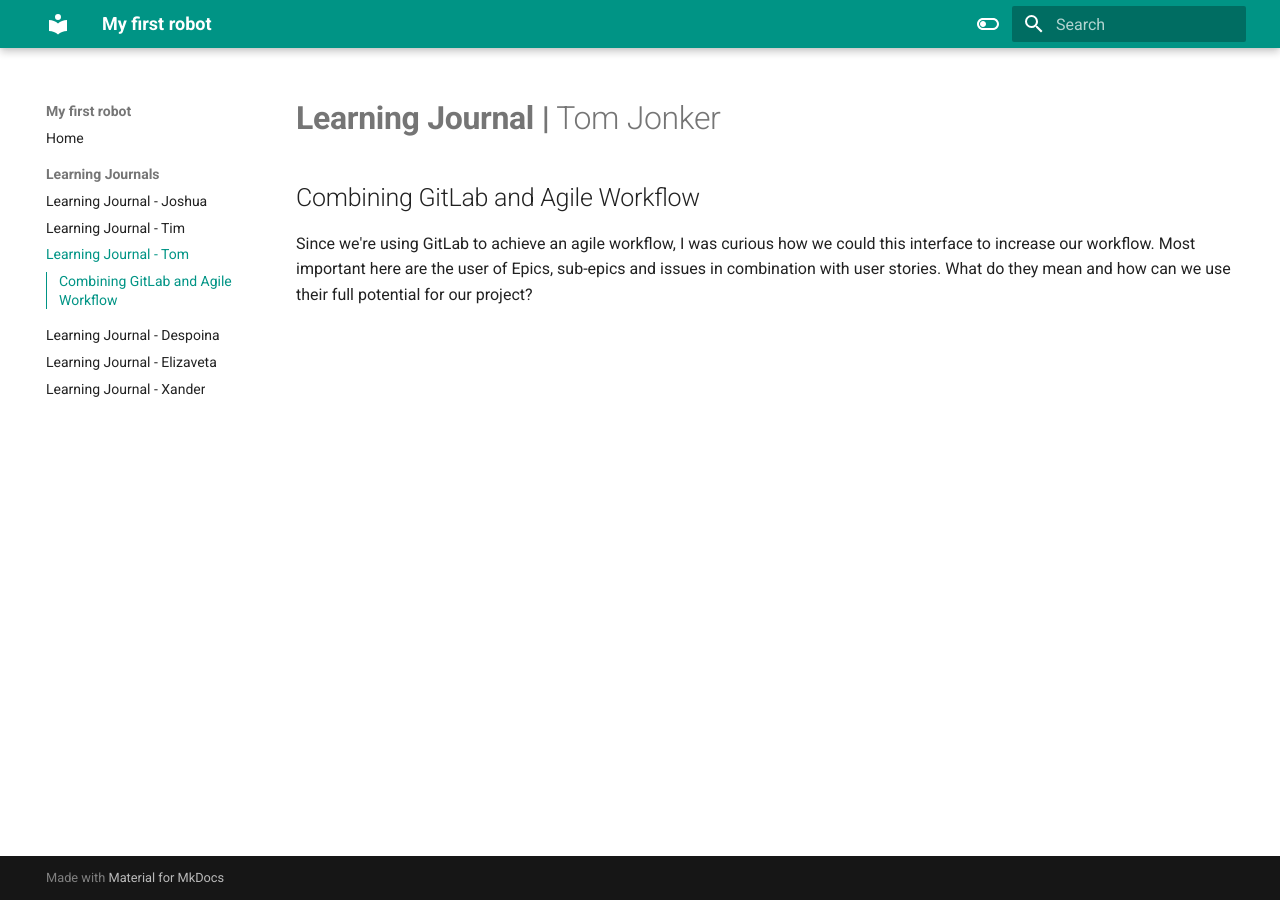
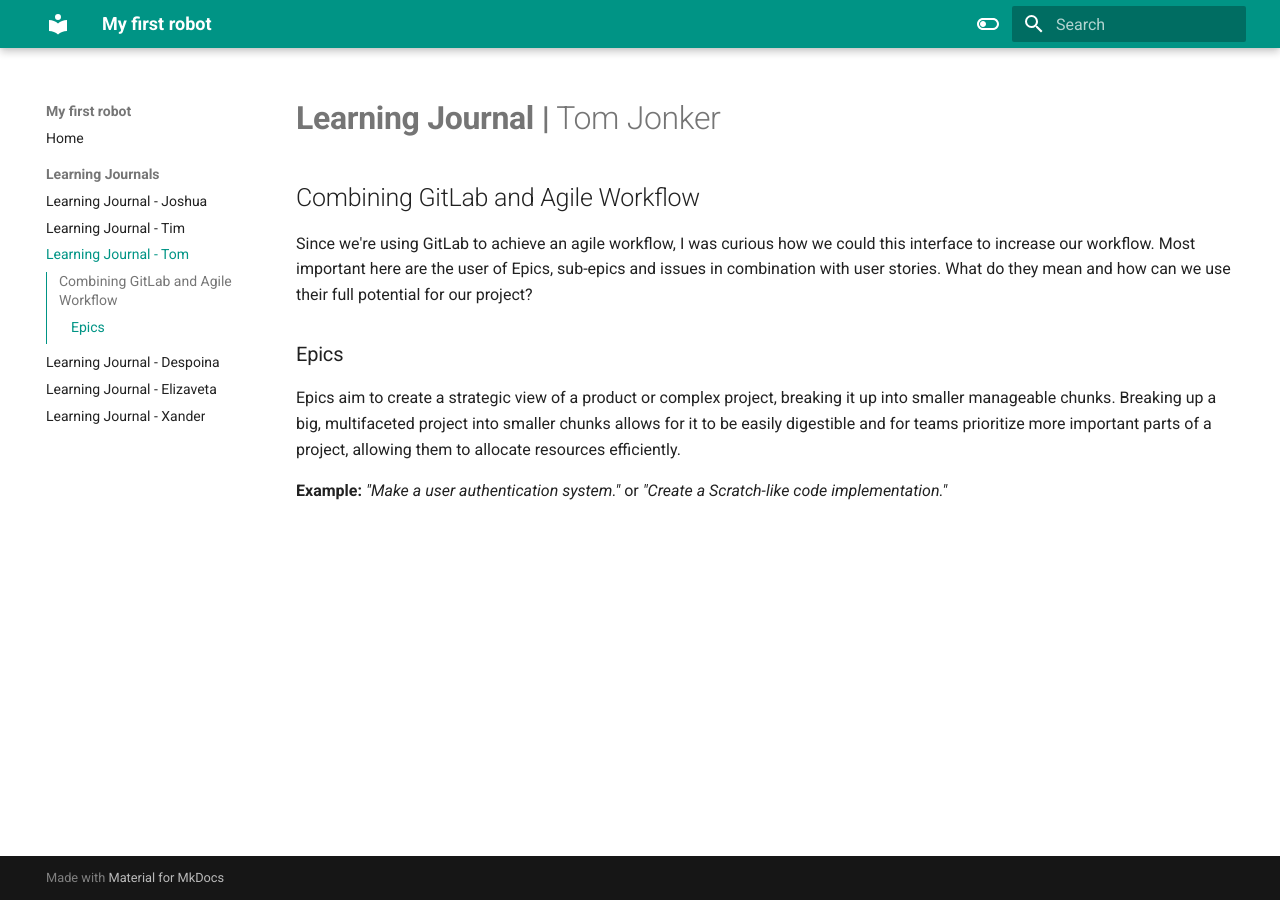
Before and after one commit to VioletHarmon2002/MyFirstRobot, an MkDocs documentation site: the page built from docs/Learning Journals/learning-journal-tom.md, in a window 1280 px wide. Built offline with MkDocs 1.6.1 and Material for MkDocs 9.7.7, drawn with Linux system fonts in a browser that asks for light colours.

Commit message:
Wrote some information about Epics

```diff
--- a/docs/Learning Journals/learning-journal-tom.md
+++ b/docs/Learning Journals/learning-journal-tom.md
@@ -2,3 +2,8 @@
 
 ## Combining GitLab and Agile Workflow
 Since we're using GitLab to achieve an agile workflow, I was curious how we could this interface to increase our workflow. Most important here are the user of Epics, sub-epics and issues in combination with user stories. What do they mean and how can we use their full potential for our project?
+
+### Epics
+Epics aim to create a strategic view of a product or complex project, breaking it up into smaller manageable chunks. Breaking up a big, multifaceted project into smaller chunks allows for it to be easily digestible and for teams prioritize more important parts of a project, allowing them to allocate resources efficiently.
+
+**Example:** *"Make a user authentication system."* or *"Create a Scratch-like code implementation."*
```
